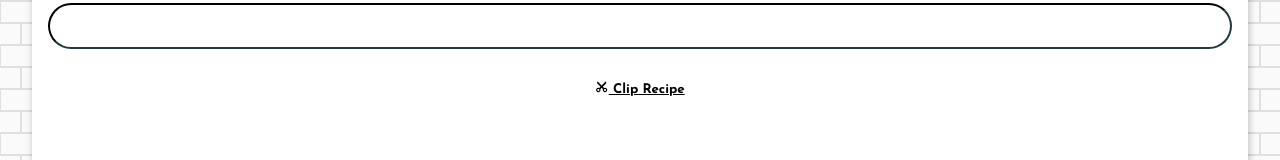
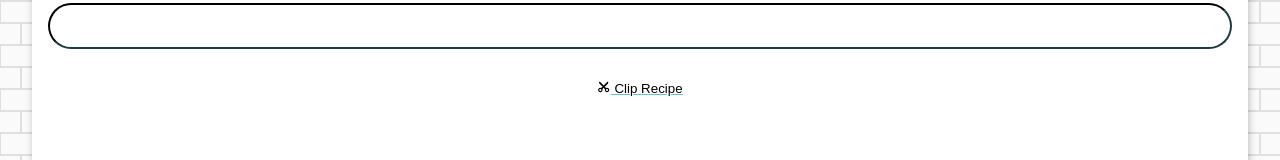
Before and after one commit to wingmatt/kitchensyncc, a Next.js app: page /recipes in a window 1280 px wide. Shown: the part 527-687 px from the top of the page. Built offline with nearby package versions, Linux system fonts and the light colour scheme.

Commit message:
Simplify general button styles

```diff
--- a/styles/globals.css
+++ b/styles/globals.css
@@ -110,12 +110,10 @@ input[type="text"] {
 }
 
 button, a.button {
-  font-family: var(--font);
-  font-weight: bold;
   text-decoration: underline;
+  text-decoration-color: var(--highlight);
+  background: none;
   border: none;
-  border-radius: var(--edge-rounding);
-  background: transparent;
 }
 
 .content-list {
```
